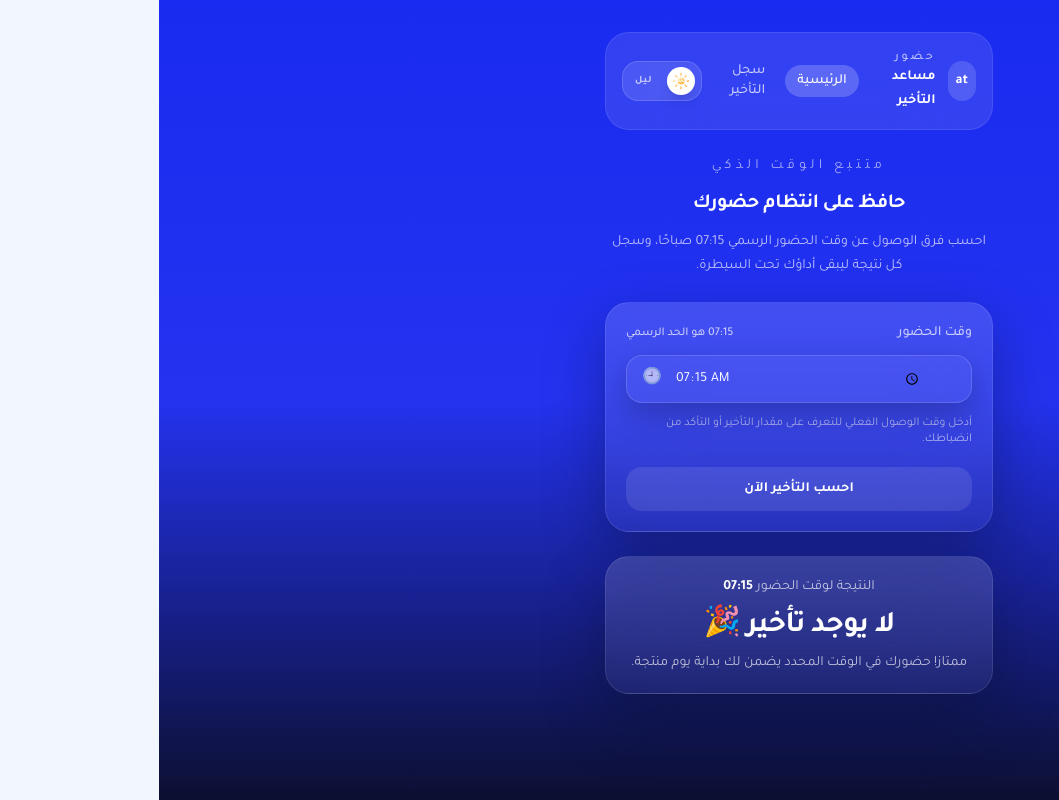
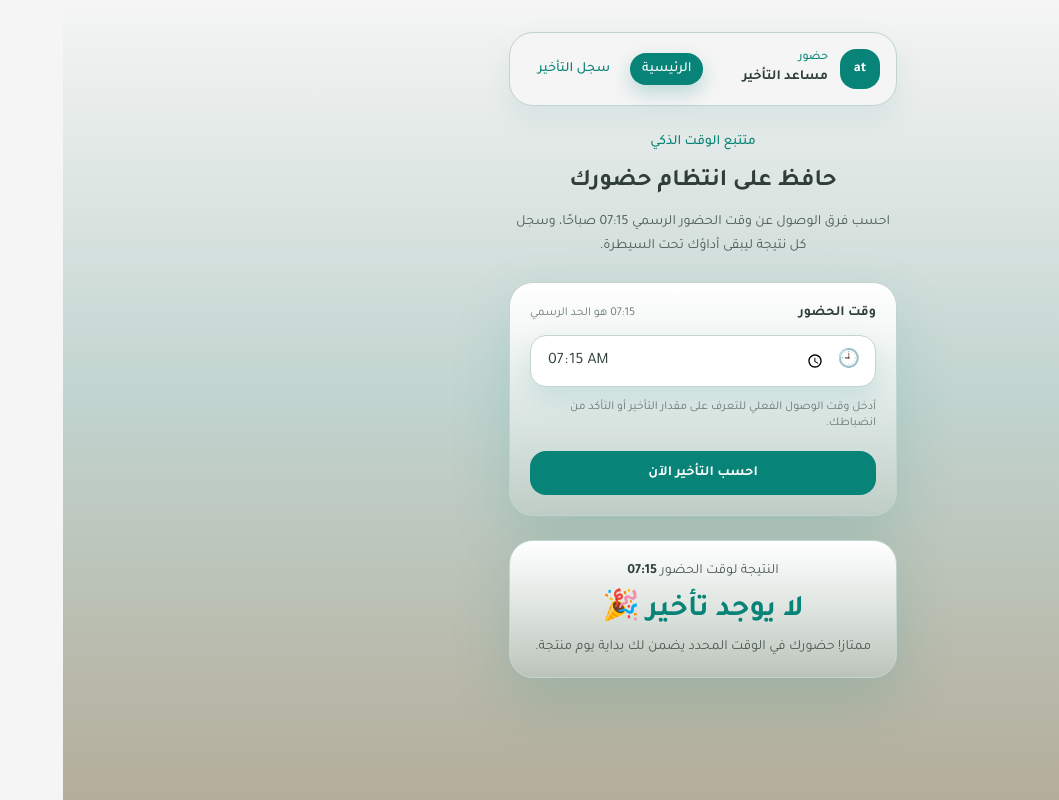
Before and after one commit to b9dim/ath, a Next.js app: page / in a window 1280 px wide. Both pictures are taken after a click on the button "احسب التأخير الآن". Shown: the whole page, without its empty margins (221-1280 px from the left). Built offline with nearby package versions, Linux system fonts and the light colour scheme.

Commit message:
Refactor: Update UI colors and styles
This commit updates the UI colors and styles to a new palette. It also removes the ThemeToggle component and adjusts various components for better visual consistency.

Co-authored-by: ib33di <ib33di@gmail.com>

```diff
--- a/app/globals.css
+++ b/app/globals.css
@@ -4,47 +4,18 @@
 
 :root {
   color-scheme: light;
-  --bg: 242 246 255;
-  --bg-alt: 225 234 255;
-  --card: 255 255 255;
-  --card-elevated: 244 246 255;
-  --border: 190 198 231;
-  --label: 16 24 52;
-  --slabel: 98 110 144;
-  --separator: 136 148 182 / 0.22;
-  --tint: 93 109 255;
-  --shadow: 15 23 42;
-  --bg-gradient: radial-gradient(circle at 15% 15%, rgba(255, 255, 255, 0.92), rgba(222, 232, 255, 0)),
-    radial-gradient(circle at 85% 10%, rgba(195, 210, 255, 0.65), rgba(224, 235, 255, 0)),
-    radial-gradient(circle at 50% 100%, rgba(190, 220, 255, 0.5), rgba(255, 255, 255, 0));
-  --overlay-gradient: radial-gradient(circle at 10% 20%, rgba(147, 170, 255, 0.3), transparent 60%),
-    radial-gradient(circle at 80% 18%, rgba(99, 205, 255, 0.2), transparent 55%),
-    radial-gradient(circle at 50% 100%, rgba(144, 205, 255, 0.14), transparent 60%);
-}
-
-:root[data-theme="dark"] {
-  color-scheme: dark;
-  --bg: 13 16 28;
-  --bg-alt: 24 28 44;
-  --card: 26 31 50;
-  --card-elevated: 34 38 60;
-  --border: 74 82 120;
-  --label: 232 236 255;
-  --slabel: 166 177 207;
-  --separator: 110 120 158 / 0.28;
-  --tint: 134 122 255;
-  --shadow: 5 9 20;
-  --bg-gradient: radial-gradient(circle at 20% 15%, rgba(43, 57, 144, 0.35), rgba(6, 9, 20, 0)),
-    radial-gradient(circle at 80% 10%, rgba(94, 53, 190, 0.3), rgba(6, 9, 20, 0)),
-    radial-gradient(circle at 50% 100%, rgba(34, 86, 160, 0.28), rgba(6, 9, 20, 0));
-  --overlay-gradient: radial-gradient(circle at 12% 18%, rgba(129, 99, 255, 0.28), transparent 60%),
-    radial-gradient(circle at 82% 12%, rgba(60, 178, 255, 0.26), transparent 55%),
-    radial-gradient(circle at 45% 100%, rgba(164, 76, 255, 0.26), transparent 60%);
+  --color-primary: 7 132 119;
+  --color-secondary: 180 173 154;
+  --color-accent: 193 212 207;
+  --color-surface: 255 255 255;
+  --color-background: 245 245 245;
+  --color-ink: 47 62 58;
+  --color-muted: 107 123 118;
 }
 
 html {
-  background: rgb(var(--bg));
-  color: rgb(var(--label));
+  background: rgb(var(--color-background));
+  color: rgb(var(--color-ink));
   scroll-behavior: smooth;
 }
 
@@ -53,14 +24,13 @@ body {
   min-height: 100vh;
   position: relative;
   z-index: 0;
-  background-color: #05091e;
-  background-image: none;
+  background-color: rgb(var(--color-background));
   overflow-x: hidden;
 }
 
 ::selection {
-  background: rgb(var(--tint) / 0.25);
-  color: rgb(var(--label));
+  background: rgba(7, 132, 119, 0.18);
+  color: rgb(var(--color-ink));
 }
 
 a {
@@ -79,24 +49,11 @@ a {
     inset-inline: 16px;
     bottom: 0;
     height: 1px;
-    background: rgba(255, 255, 255, 0.08);
+    background: rgba(var(--color-accent), 0.65);
   }
 }
 
 @layer base {
-  h1,
-  h2,
-  h3,
-  h4,
-  h5,
-  h6 {
-    @apply text-white;
-  }
-
-  label {
-    @apply text-sm font-medium text-white;
-  }
-
   input,
   button {
     @apply focus:outline-none;
@@ -105,9 +62,9 @@ a {
 
 @layer utilities {
   .bg-glass {
-    background: rgb(var(--card) / 0.66);
-    border: 1px solid rgb(var(--border) / 0.35);
-    backdrop-filter: blur(28px) saturate(160%);
+    background: rgba(var(--color-surface), 0.85);
+    border: 1px solid rgba(var(--color-accent), 0.55);
+    backdrop-filter: blur(18px);
   }
 
   .fade-border {
@@ -119,7 +76,7 @@ a {
     position: absolute;
     inset: -1px;
     border-radius: inherit;
-    border: 1px solid rgba(var(--tint), 0.08);
+    border: 1px solid rgba(var(--color-primary), 0.18);
     pointer-events: none;
   }
 }
--- a/app/layout.tsx
+++ b/app/layout.tsx
@@ -2,7 +2,6 @@ import type { Metadata } from "next";
 import { Tajawal } from "next/font/google";
 import "./globals.css";
 import RootShell from "@/components/RootShell";
-import { ThemeProvider } from "@/components/ThemeProvider";
 
 const tajawal = Tajawal({
   subsets: ["arabic"],
@@ -19,9 +18,7 @@ export default function RootLayout({ children }: { children: React.ReactNode })
   return (
     <html lang="ar" dir="rtl" className={tajawal.variable} suppressHydrationWarning>
       <body className="min-h-screen font-sans antialiased">
-        <ThemeProvider>
-          <RootShell>{children}</RootShell>
-        </ThemeProvider>
+        <RootShell>{children}</RootShell>
       </body>
     </html>
   );
--- a/app/page.tsx
+++ b/app/page.tsx
@@ -75,9 +75,9 @@ export default function HomePage() {
   return (
     <div className="space-y-6">
       <section className="space-y-3 text-center">
-        <span className="text-sm uppercase tracking-[0.3em] text-white/60">متتبع الوقت الذكي</span>
-        <h1 className="text-xl font-semibold tracking-tight">حافظ على انتظام حضورك</h1>
-        <p className="text-sm leading-6 text-white/70">
+        <span className="text-sm font-medium text-[#078477]">متتبع الوقت الذكي</span>
+        <h1 className="text-2xl font-semibold text-[#2F3E3A]">حافظ على انتظام حضورك</h1>
+        <p className="text-sm leading-6 text-[#4C5A56]">
           احسب فرق الوصول عن وقت الحضور الرسمي 07:15 صباحًا، وسجل كل نتيجة ليبقى أداؤك تحت السيطرة.
         </p>
       </section>
@@ -85,22 +85,23 @@ export default function HomePage() {
       <GlassCard>
         <form className="space-y-5" onSubmit={handleSubmit}>
           <div className="space-y-3">
-            <label htmlFor="arrival-time" className="flex items-center justify-between text-sm text-white/70">
-              <span>وقت الحضور</span>
-              <span className="text-xs">07:15 هو الحد الرسمي</span>
+            <label htmlFor="arrival-time" className="flex items-center justify-between text-sm text-[#4C5A56]">
+              <span className="font-semibold text-[#2F3E3A]">وقت الحضور</span>
+              <span className="text-xs text-[#6B7B76]">07:15 هو الحد الرسمي</span>
             </label>
             <div className="relative">
-              <div className="pointer-events-none absolute inset-y-0 left-4 flex items-center text-base text-white/60">🕘</div>
+              <div className="pointer-events-none absolute inset-y-0 right-4 flex items-center text-lg text-[#078477]">🕘</div>
               <input
                 id="arrival-time"
                 type="time"
                 required
                 value={arrivalTime}
                 onChange={(event) => setArrivalTime(event.target.value)}
-                className="w-full rounded-2xl border border-white/15 bg-white/5 px-12 py-3 text-sm text-white shadow-[0_12px_30px_rgba(8,13,30,0.25)] outline-none transition focus:border-white/30 focus:ring-2 focus:ring-white/20"
+                dir="ltr"
+                className="w-full appearance-none rounded-2xl border border-[#C1D4CF] bg-white pr-12 pl-4 py-3 text-left text-base text-[#2F3E3A] shadow-[0_12px_24px_rgba(7,132,119,0.12)] transition focus:border-[#078477] focus:ring-2 focus:ring-[#078477]/25"
               />
             </div>
-            <p className="text-xs text-white/60">
+            <p className="text-xs text-[#6B7B76]">
               أدخل وقت الوصول الفعلي للتعرف على مقدار التأخير أو التأكد من انضباطك.
             </p>
           </div>
@@ -124,20 +125,18 @@ export default function HomePage() {
                 "space-y-3 text-center",
                 isDelayed
                   ? isFullDayResult
-                    ? "border-red-400/30 bg-gradient-to-b from-red-500/25 via-red-500/15 to-red-500/10"
-                    : "border-orange-400/25 bg-gradient-to-b from-orange-500/25 via-orange-500/15 to-orange-500/10"
-                  : "border-emerald-400/25 bg-gradient-to-b from-emerald-400/25 via-emerald-400/15 to-emerald-400/10"
+                    ? "border-[#B4AD9A] bg-gradient-to-b from-[#B4AD9A]/30 via-[#B4AD9A]/20 to-[#B4AD9A]/10"
+                    : "border-[#B4AD9A] bg-gradient-to-b from-[#B4AD9A]/25 via-[#B4AD9A]/15 to-[#B4AD9A]/8"
+                  : "border-[#078477] bg-gradient-to-b from-[#078477]/20 via-[#078477]/12 to-[#078477]/6"
               )}
             >
-              <p className="text-sm text-white/70">
-                النتيجة لوقت الحضور <span className="font-semibold text-white">{result.arrivalTime}</span>
+              <p className="text-sm text-[#4C5A56]">
+                النتيجة لوقت الحضور <span className="font-semibold text-[#2F3E3A]">{result.arrivalTime}</span>
               </p>
               {isDelayed ? (
                 <div className="space-y-2">
-                  <h2 className="text-3xl font-bold tracking-tight">
-                    التأخير: {formatDelay(result.delayMinutes)}
-                  </h2>
-                  <p className="text-sm text-white/70">
+                  <h2 className="text-3xl font-bold text-[#2F3E3A]">التأخير: {formatDelay(result.delayMinutes)}</h2>
+                  <p className="text-sm text-[#4C5A56]">
                     {isFullDayResult
                       ? "تم تسجيل تأخير يعادل يوم عمل كامل (420 دقيقة أو أكثر). يرجى متابعة الإجراءات المتبعة في جهتك."
                       : "قم بتسجيل التأخير لتتعامل معه لاحقًا وتفادي تكراره."}
@@ -145,8 +144,8 @@ export default function HomePage() {
                 </div>
               ) : (
                 <div className="space-y-2">
-                  <h2 className="text-3xl font-bold tracking-tight">لا يوجد تأخير 🎉</h2>
-                  <p className="text-sm text-white/70">
+                  <h2 className="text-3xl font-bold text-[#078477]">لا يوجد تأخير 🎉</h2>
+                  <p className="text-sm text-[#4C5A56]">
                     ممتاز! حضورك في الوقت المحدد يضمن لك بداية يوم منتجة.
                   </p>
                 </div>
--- a/components/GlassCard.tsx
+++ b/components/GlassCard.tsx
@@ -19,7 +19,7 @@ const GlassCard = forwardRef<HTMLDivElement, GlassCardProps>(
       animate={{ opacity: 1, y: 0 }}
       transition={{ duration: 0.25, ease: "easeOut" }}
       className={clsx(
-        "w-full rounded-3xl border border-white/10 bg-gradient-to-b from-white/15 via-white/10 to-white/5 backdrop-blur-2xl shadow-[0_24px_60px_rgba(6,13,35,0.35)] text-white",
+        "w-full rounded-3xl border border-[#C1D4CF] bg-gradient-to-b from-white to-[#C1D4CF]/40 text-[#2F3E3A] shadow-[0_24px_60px_rgba(7,132,119,0.15)] backdrop-blur-sm",
         withPadding && "p-5",
         className
       )}
--- a/components/Navbar.tsx
+++ b/components/Navbar.tsx
@@ -4,7 +4,6 @@ import Link from "next/link";
 import { usePathname } from "next/navigation";
 import { motion } from "framer-motion";
 import clsx from "clsx";
-import ThemeToggle from "@/components/ThemeToggle";
 
 const links = [
   { href: "/", label: "الرئيسية" },
@@ -19,15 +18,15 @@ export default function Navbar() {
       initial={{ opacity: 0, y: -8 }}
       animate={{ opacity: 1, y: 0 }}
       transition={{ duration: 0.3, ease: "easeOut" }}
-      className="flex w-full items-center justify-between gap-4 rounded-3xl border border-white/10 bg-white/10 p-4 backdrop-blur-2xl"
+      className="flex w-full items-center justify-between gap-4 rounded-3xl border border-[#C1D4CF] bg-[#F5F5F5] p-4 shadow-[0_12px_30px_rgba(7,132,119,0.08)]"
     >
       <div className="flex items-center gap-3">
-        <div className="flex h-10 w-10 items-center justify-center rounded-2xl bg-white/15 text-sm font-semibold text-white">
+        <div className="flex h-10 w-10 items-center justify-center rounded-2xl bg-[#078477] text-sm font-semibold text-white">
           at
         </div>
         <div className="space-y-0.5">
-          <p className="text-xs font-medium uppercase tracking-[0.24em] text-white/70">حضور</p>
-          <span className="text-sm font-semibold">مساعد التأخير</span>
+          <p className="text-xs font-medium text-[#078477]">حضور</p>
+          <span className="text-sm font-semibold text-[#2F3E3A]">مساعد التأخير</span>
         </div>
       </div>
       <div className="flex items-center gap-2 text-sm font-medium">
@@ -39,7 +38,9 @@ export default function Navbar() {
               href={link.href}
               className={clsx(
                 "relative rounded-2xl px-3 py-1.5 transition",
-                isActive ? "bg-white/20 text-white" : "text-white/70 hover:bg-white/10 hover:text-white"
+                isActive
+                  ? "bg-[#078477] text-white shadow-[0_8px_20px_rgba(7,132,119,0.25)]"
+                  : "text-[#078477] hover:bg-[#C1D4CF] hover:text-[#2F3E3A]"
               )}
             >
               {link.label}
@@ -47,7 +48,6 @@ export default function Navbar() {
           );
         })}
       </div>
-      <ThemeToggle className="shrink-0" />
     </motion.nav>
   );
 }
--- a/components/PrimaryButton.tsx
+++ b/components/PrimaryButton.tsx
@@ -17,9 +17,9 @@ const PrimaryButton = forwardRef<HTMLButtonElement, PrimaryButtonProps>(
       ref={ref}
       whileTap={{ scale: 0.96 }}
       className={clsx(
-        "group flex w-full items-center justify-center rounded-2xl bg-white/10 px-4 py-3 text-sm font-semibold text-white transition",
-        "hover:bg-white/15 focus:outline-none focus-visible:ring-2 focus-visible:ring-white/30",
-        (disabled || loading) && "cursor-not-allowed opacity-60",
+        "group flex w-full items-center justify-center rounded-2xl bg-[#078477] px-4 py-3 text-sm font-semibold text-white transition",
+        "hover:bg-[#056B62] focus:outline-none focus-visible:ring-2 focus-visible:ring-[#078477]/30",
+        (disabled || loading) && "cursor-not-allowed opacity-70",
         className
       )}
       disabled={disabled || loading}
--- a/components/RootShell.tsx
+++ b/components/RootShell.tsx
@@ -9,8 +9,8 @@ export default function RootShell({ children }: PropsWithChildren) {
   const pathname = usePathname();
 
   return (
-    <div className="min-h-screen bg-gradient-to-b from-[#1A2BF1] via-[#2433EF] to-[#0C0F31] text-white">
-      <div className="max-w-[420px] mx-auto px-4 py-8 space-y-6">
+    <div className="min-h-screen bg-gradient-to-b from-[#F5F5F5] via-[#C1D4CF] to-[#B4AD9A] text-[#2F3E3A]">
+      <div className="mx-auto flex min-h-screen w-full max-w-[420px] flex-col gap-6 px-4 py-8">
         <Navbar />
         <AnimatePresence mode="wait">
           <motion.main
@@ -19,7 +19,7 @@ export default function RootShell({ children }: PropsWithChildren) {
             animate={{ opacity: 1, y: 0 }}
             exit={{ opacity: 0, y: 16 }}
             transition={{ duration: 0.24, ease: "easeOut" }}
-            className="space-y-6"
+            className="flex flex-1 flex-col gap-6 pb-8"
           >
             {children}
           </motion.main>
--- a/components/ThemeToggle.tsx
+++ b/components/ThemeToggle.tsx
@@ -33,7 +33,7 @@ export default function ThemeToggle({ className }: { className?: string }) {
       >
         {theme === "dark" ? <MoonIcon /> : <SunIcon />}
       </motion.span>
-      <div className="pointer-events-none absolute inset-0 flex items-center justify-between px-3 text-[10px] font-semibold uppercase tracking-[0.08em] text-white/70">
+        <div className="pointer-events-none absolute inset-0 flex items-center justify-between px-3 text-[10px] font-semibold uppercase text-white/70">
         <span>نهار</span>
         <span>ليل</span>
       </div>
```
Also changed, not shown: app/delay-log/page.tsx (+8 -8 lines), components/ConfirmSheet.tsx (+6 -6 lines), components/ListSection.tsx (+11 -9 lines).
